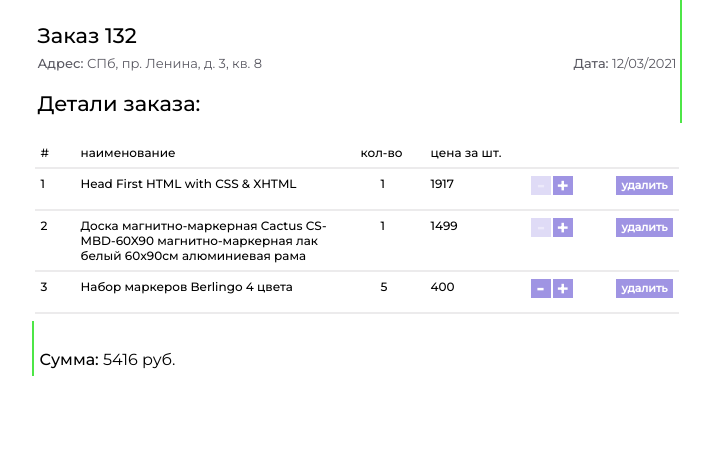
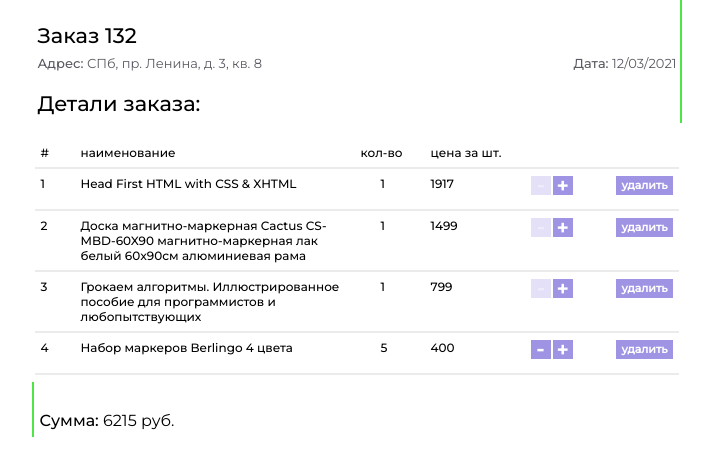
Before and after one commit to DmitriyFilimonov/shop, a React (Create React App) app: page / in a window 1280 px wide. Shown: the top 476 px of the page, without its empty margins (288-1001 px from the left). Built offline with nearby package versions, Linux system fonts and the light colour scheme.

Commit message:
delete logic works

```diff
--- a/src/components/checkout/Checkout.tsx
+++ b/src/components/checkout/Checkout.tsx
@@ -26,12 +26,18 @@ const orderSource: Order = (function (): Order {
             },
             {
                 positionNumber: 3,
+                positionTitle: "Грокаем алгоритмы. Иллюстрированное пособие для программистов и любопытствующих",
+                positionAmount: 1,
+                positionPricePerOne: 799
+            },
+            {
+                positionNumber: 4,
                 positionTitle: "Набор маркеров Berlingo 4 цвета",
                 positionAmount: 5,
                 positionPricePerOne: 400
             }
         ],
-        getTotal: function(this:Order):number {
+        getTotal: function (this: Order): number {
             let result: number = 0;
             this.positions.map(p => {
                 result += p.positionPricePerOne * p.positionAmount;
@@ -44,13 +50,21 @@ function Checkout() {
 
     const [order, setOrder] = useState(Object.assign({}, orderSource));
 
-    const decreaseHandler = (positionNumber:number) =>{
+    const decreaseHandler = (positionNumber: number) => {
         orderSource.positions[positionNumber].positionAmount--;
         setOrder(Object.assign({}, orderSource));
     }
 
-    const increaseHandler = (positionNumber:number) =>{
+    const increaseHandler = (positionNumber: number) => {
         orderSource.positions[positionNumber].positionAmount++;
+        setOrder(Object.assign({}, orderSource));
+    }
+
+    const deleteHandler = (positionNumber:number) => {
+        orderSource.positions.splice(positionNumber, 1);
+        for (let i=positionNumber; i<orderSource.positions.length; i++){
+            orderSource.positions[i].positionNumber--;
+        }
         setOrder(Object.assign({}, orderSource));
     }
 
@@ -68,10 +82,11 @@ function Checkout() {
                 <TableTitleRow></TableTitleRow>
                 {
                     order.positions.map(position =>
-                    <TableDataRow
-                    data={position}
-                    decreaseHandler={decreaseHandler}
-                    increaseHandler={increaseHandler}></TableDataRow>)
+                        <TableDataRow
+                            data={position}
+                            decreaseHandler={decreaseHandler}
+                            increaseHandler={increaseHandler}
+                            deleteHandler={deleteHandler}></TableDataRow>)
                 }
             </div>
             <div className="table-footer">
--- a/src/components/table-rows/TableRows.css
+++ b/src/components/table-rows/TableRows.css
@@ -5,6 +5,7 @@
     font-family: 'Montserrat', sans-serif;
 }
 .title{
+
 }
 .table-row span{
     font-size: 12px;
@@ -60,7 +61,7 @@ button:active{
     padding-left: 6px;
     border-width: 0px;
     color: rgba(255, 255, 255, 0.404);
-    background-color: #9f94e356;
+    background-color: #9f94e349;
     text-shadow: none;
     transition: .2s ease;
 }
--- a/src/components/table-rows/table-data-row/TableDataRow.tsx
+++ b/src/components/table-rows/table-data-row/TableDataRow.tsx
@@ -5,6 +5,7 @@ interface TableDataRowProps {
     data: OrderPosition;
     decreaseHandler: (positionNumber: number) => void;
     increaseHandler: (positionNumber: number) => void;
+    deleteHandler:(positionNumber: number)=>void;
 }
 
 let availability: string;
@@ -16,6 +17,9 @@ function TableDataRow(props: TableDataRowProps) {
     }
     function increase() {
         props.increaseHandler(props.data.positionNumber - 1);
+    }
+    function deletePosition(){
+        props.deleteHandler(props.data.positionNumber-1);
     }
     props.data.positionAmount > 1 ? availability = "available" : availability = "blocked";
     return (
@@ -29,7 +33,7 @@ function TableDataRow(props: TableDataRowProps) {
                 <button className="increase" onClick={increase}>+</button>
             </span>
             <span>
-                <button className="delete-button">удалить</button>
+                <button className="delete-button" onClick={deletePosition}>удалить</button>
             </span>
         </div>
     )
```
